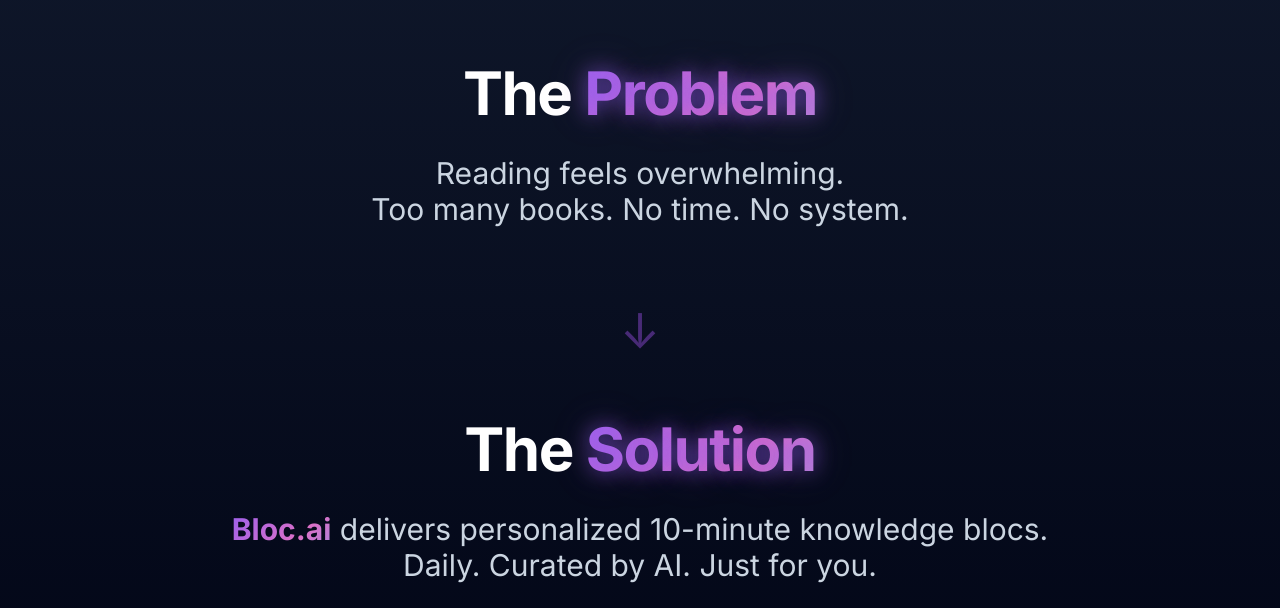
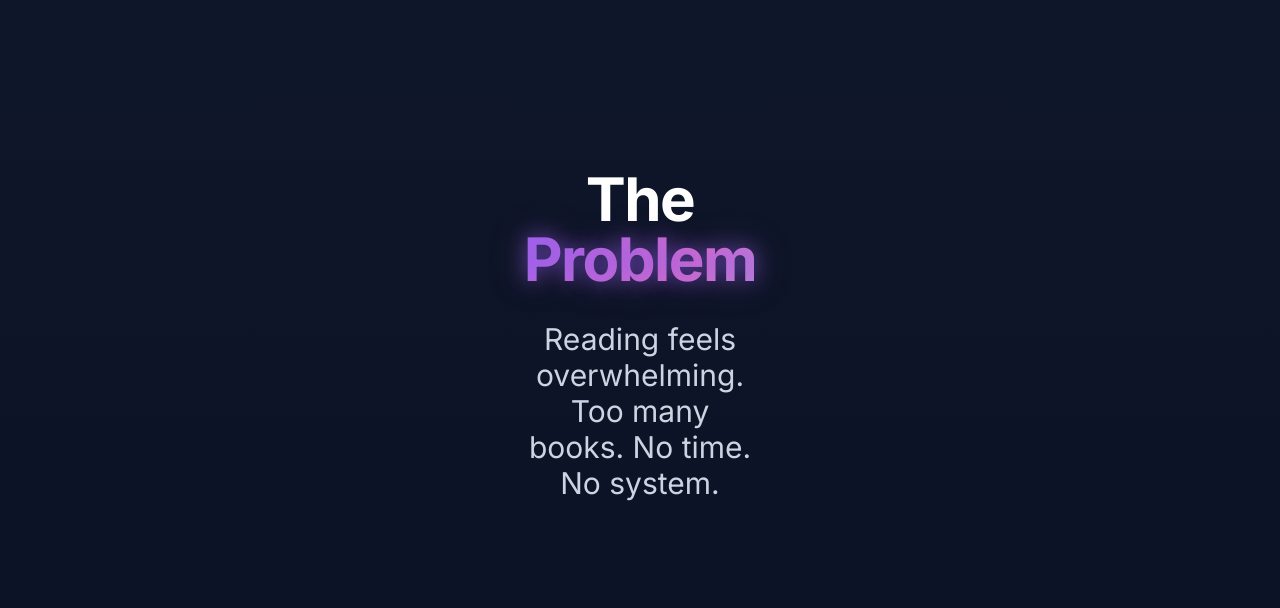
Before and after one commit to mahekkhandelwal9/bloc.ai, a Next.js app: page / in a window 1280 px wide. Shown: the part 4612-5220 px from the top of the page. Built offline with nearby package versions, Linux system fonts and the light colour scheme.

Commit message:
feat: Added scroll-triggered transition to Problem/Solution section

```diff
--- a/src/app/page.tsx
+++ b/src/app/page.tsx
@@ -14,6 +14,7 @@
     const [error, setError] = useState('');
     const [showModal, setShowModal] = useState(false);
     const [currentQuote, setCurrentQuote] = useState(0);
+    const [scrollProgress, setScrollProgress] = useState(0);
 
     const quotes = [
         { text: "The more that you read, the more things you will know.", author: "Dr. Seuss", emoji: "🧠" },
@@ -30,7 +31,7 @@
         };
         checkAuth();
 
-        // Scroll-based quote change
+        // Scroll-based quote change and problem/solution transition
         const handleScroll = () => {
             const quotesSection = document.getElementById('quotes-section');
             if (quotesSection) {
@@ -40,6 +41,16 @@
                 const progress = Math.max(0, Math.min(1, scrollInSection / (sectionHeight * 0.8)));
                 const quoteIndex = Math.floor(progress * quotes.length);
                 setCurrentQuote(Math.min(quoteIndex, quotes.length - 1));
+            }
+
+            // Problem/Solution transition
+            const problemSection = document.getElementById('problem-solution-section');
+            if (problemSection) {
+                const rect = problemSection.getBoundingClientRect();
+                const sectionHeight = problemSection.offsetHeight;
+                const scrollInSection = -rect.top;
+                const progress = Math.max(0, Math.min(1, scrollInSection / sectionHeight));
+                setScrollProgress(progress);
             }
         };
 
@@ -365,11 +376,20 @@
                     </div>
                 </section>
 
-                {/* Problem → Solution */}
-                <section className="py-32 bg-gradient-to-b from-slate-900 to-slate-950">
-                    <div className="container-custom">
-                        <div className="max-w-5xl mx-auto text-center">
-                            <div className="scroll-reveal mb-20">
+                {/* Problem → Solution (scroll-triggered transition) */}
+                <section id="problem-solution-section" className="min-h-[300vh] bg-gradient-to-b from-slate-900 to-slate-950 relative">
+                    <div className="sticky top-0 h-screen flex items-center justify-center">
+                        <div className="container-custom text-center relative">
+                            <div className="max-w-5xl mx-auto">
+                                {/* Problem (fades out on scroll) */}
+                                <div
+                                    className="absolute inset-0 flex items-center justify-center transition-opacity duration-700"
+                                    style={{
+                                        opacity: scrollProgress < 0.5 ? 1 : 0,
+                                        pointerEvents: scrollProgress < 0.5 ? 'auto' : 'none'
+                                    }}
+                                >
+                                    <div>
                                         <h2 className="text-5xl md:text-6xl font-bold text-white mb-8">
                                             The <span className="cyber-gradient-text text-glow">Problem</span>
                                         </h2>
@@ -377,12 +397,17 @@
                                             Reading feels overwhelming.<br />Too many books. No time. No system.
                                         </p>
                                     </div>
-
-                            <div className="my-16 flex justify-center">
-                                <div className="text-5xl text-purple-500/40">↓</div>
                                 </div>
 
-                            <div className="scroll-reveal">
+                                {/* Solution (fades in on scroll) */}
+                                <div
+                                    className="absolute inset-0 flex items-center justify-center transition-opacity duration-700"
+                                    style={{
+                                        opacity: scrollProgress >= 0.5 ? 1 : 0,
+                                        pointerEvents: scrollProgress >= 0.5 ? 'auto' : 'none'
+                                    }}
+                                >
+                                    <div>
                                         <h2 className="text-5xl md:text-6xl font-bold text-white mb-8">
                                             The <span className="cyber-gradient-text text-glow">Solution</span>
                                         </h2>
@@ -390,6 +415,8 @@
                                             <span className="cyber-gradient-text font-bold">Bloc.ai</span> delivers personalized 10-minute knowledge blocs.<br />
                                             Daily. Curated by AI. Just for you.
                                         </p>
+                                    </div>
+                                </div>
                             </div>
                         </div>
                     </div>
```
Lines whose indentation alone changed are shown as unchanged.
